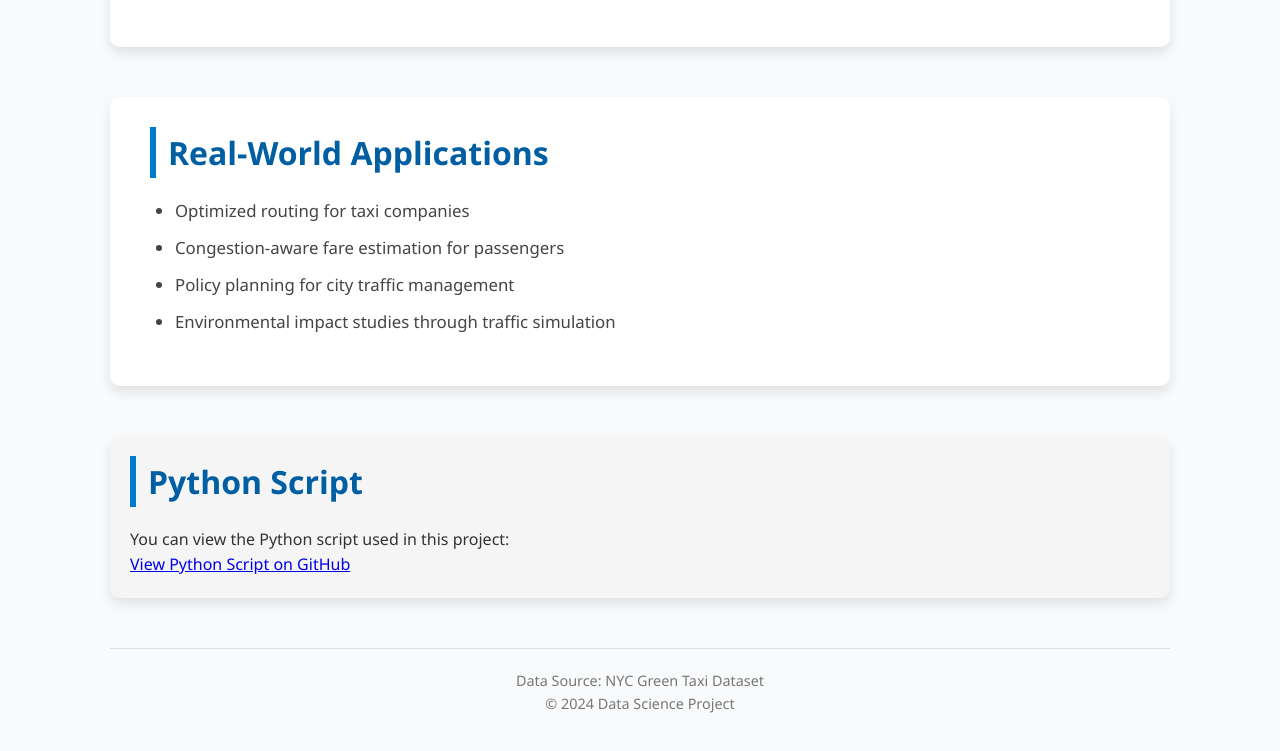
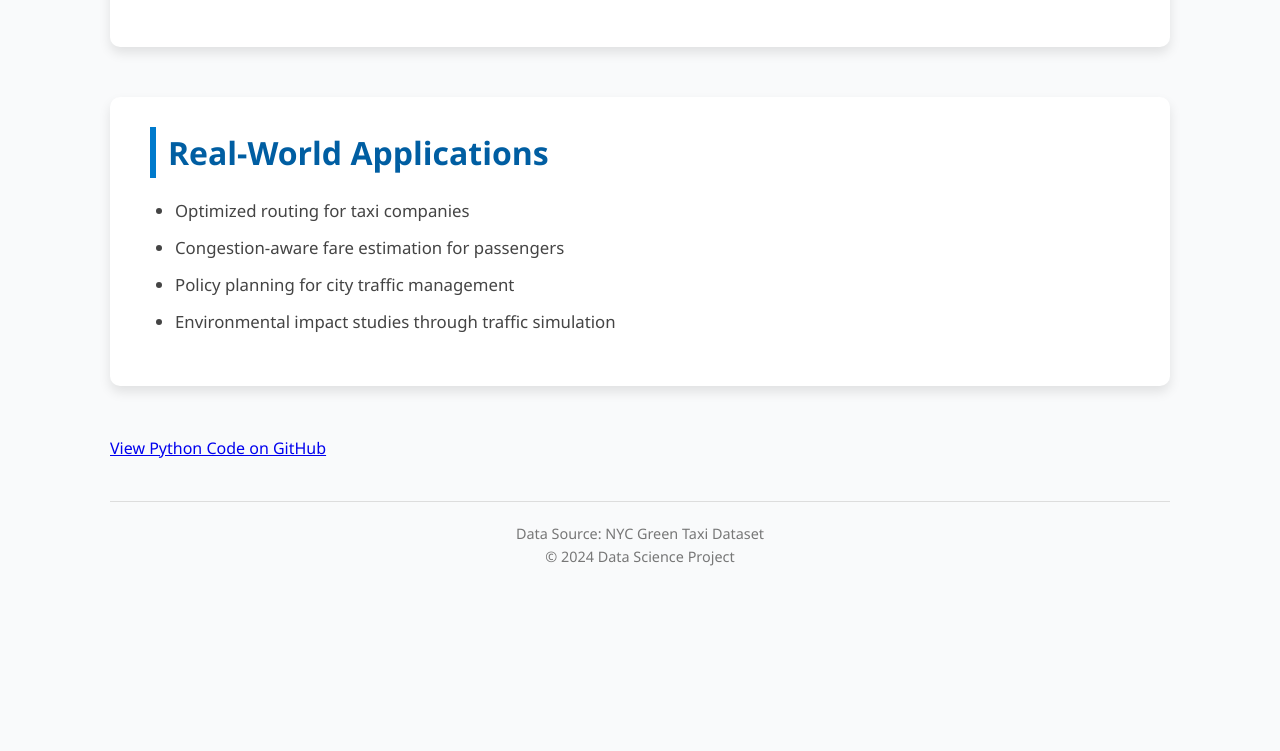
Before and after one commit to navya2495/traffic, a plain HTML site: page index.html in a window 1280 px wide. Shown: the part 7954-8705 px from the top of the page. After the commit the page ends 8562 px from the top, so only its background shows below. Drawn offline with Linux system fonts and the light colour scheme.

Commit message:
Update index.html

```diff
--- a/index.html
+++ b/index.html
@@ -211,19 +211,10 @@
     </ul>
 
   </section>
-  <section id="python-file-link" style="padding: 20px; background-color: #f5f5f5;">
-  <h2>Python Script</h2>
-  <p>You can view the Python script used in this project:</p>
+  <a href="https://github.com/navya2495/traffic/blob/main/Capstone_Project_Code_Group_5.ipynb" target="_blank">
+  View Python Code on GitHub
+</a>
 
-
-  <a href="https://github.com/navya2495/traffic/blob/main/Capstone_Project_Code_Group_5.ipynb" target="_blank">
-    View Python Script on GitHub
-  </a>
-
-
-
-
-</section>
 
 
 
```
